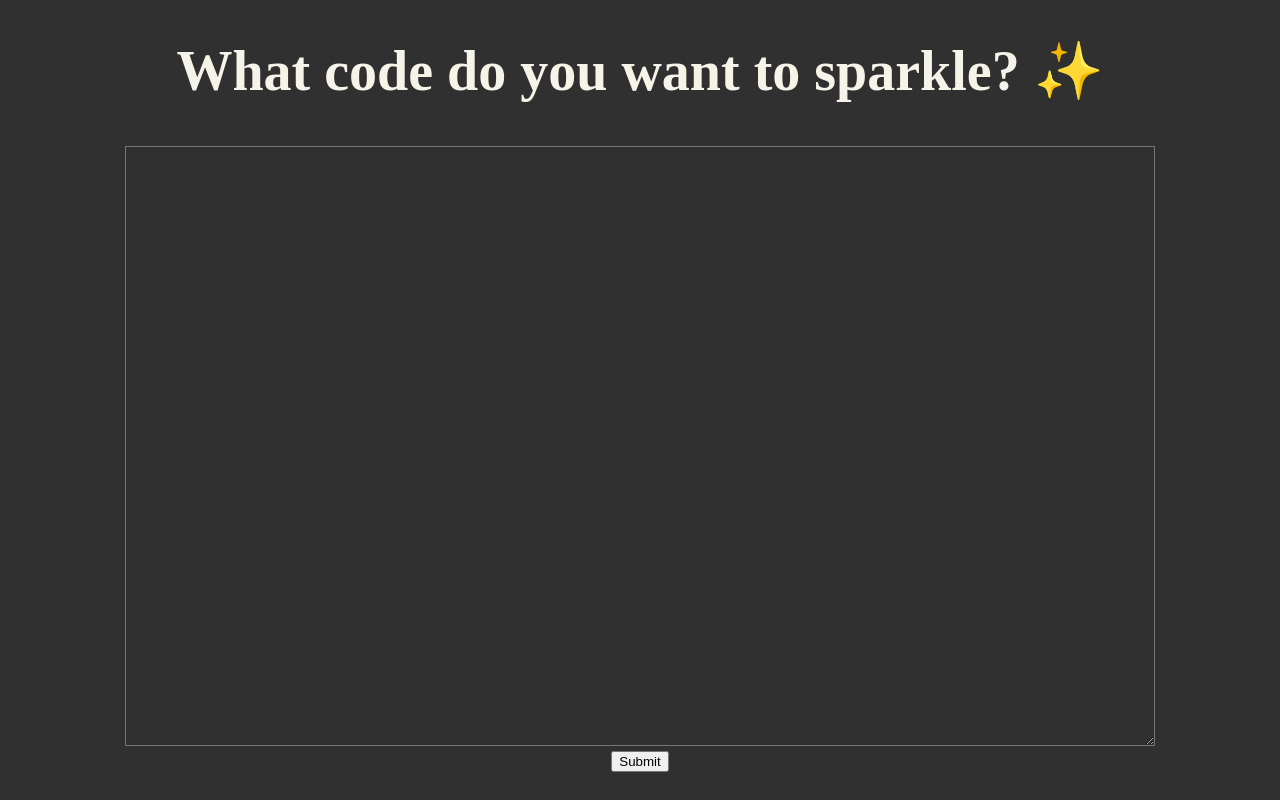
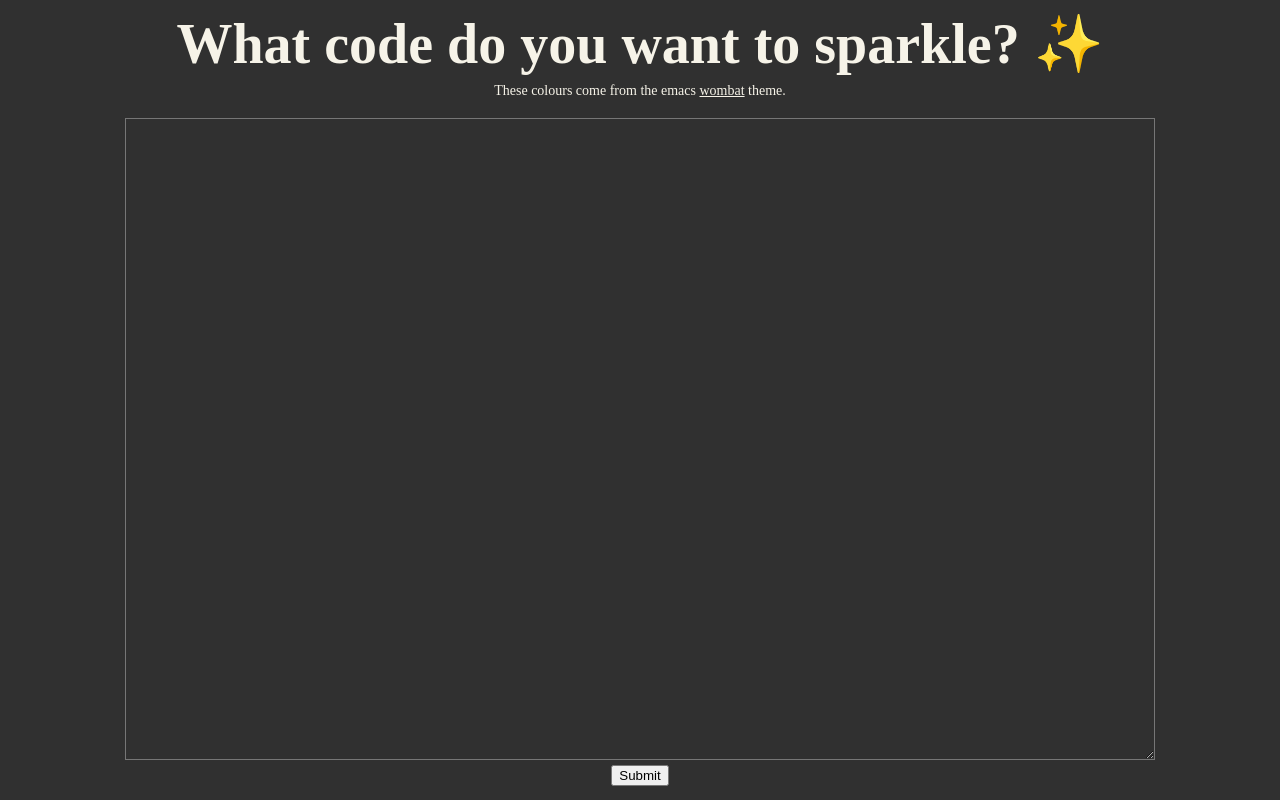
Before and after one commit to d-lord/twinkler_flask, a Flask app: page / in a window 1280 px wide. Run offline with Flask 2, Linux system fonts and the light colour scheme.

Commit message:
Formatting and credit wombat on homepage

```diff
--- a/templates/form.html
+++ b/templates/form.html
@@ -26,14 +26,26 @@
             align-items: center;
             flex-direction: column;
             height: 100vh;
-            padding: 0 0 1em 0;
+            padding: 0 0 0.5em 0;
             box-sizing: border-box;
+        }
+        h1 {
+            margin-bottom: 0.1em;
+            margin-top: 0.2em;
+        }
+        p {
+            margin-top: 0;
+            font-size: 0.5em;
+        }
+        a, a:visited {
+            color: #f6f3e8;
         }
     </style>
 </head>
 <body>
 <form action="{{ url_for('markup') }}" method="post" id="form">
     <label for="code"><h1>What code do you want to sparkle? ✨</h1></label>
+    <p>These colours come from the emacs <a href="https://github.com/emacs-mirror/emacs/blob/master/etc/themes/wombat-theme.el">wombat</a> theme.</p>
     <textarea id="code" name="code"></textarea>
     <input type="submit" value="Submit">
 </form>
```
